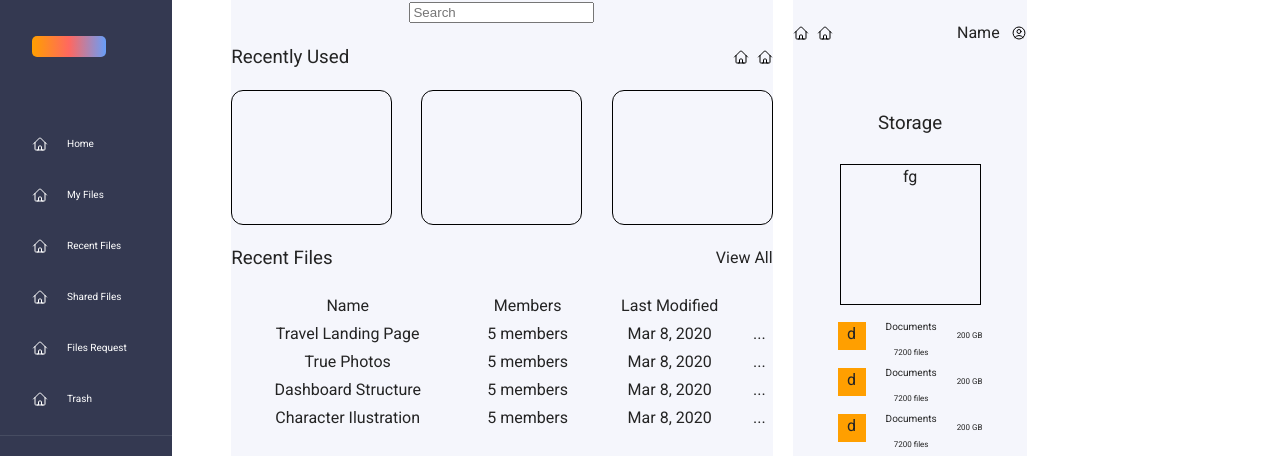
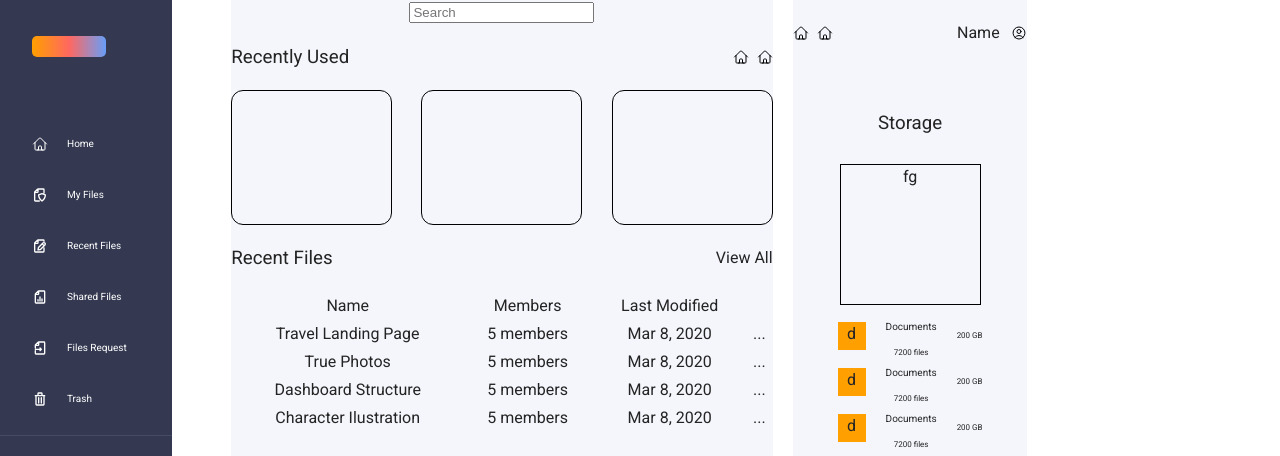
Before and after one commit to lexcode1227/CSS-Nerdery-Challenge, a React (Vite) app: page / in a window 1280 px wide. Shown: the top 456 px of the page. Built offline with nearby package versions, Linux system fonts and the light colour scheme.

Commit message:
add icons to the left sidebar

```diff
--- a/src/components/Sidebar.tsx
+++ b/src/components/Sidebar.tsx
@@ -14,32 +14,32 @@ const Sidebar = () => {
                 Home
             </li>
             <li>
-                <svg xmlns="http://www.w3.org/2000/svg" fill="none" viewBox="0 0 24 24" stroke-width="1.5" stroke="currentColor">
-                    <path stroke-linecap="round" stroke-linejoin="round" d="m2.25 12 8.954-8.955c.44-.439 1.152-.439 1.591 0L21.75 12M4.5 9.75v10.125c0 .621.504 1.125 1.125 1.125H9.75v-4.875c0-.621.504-1.125 1.125-1.125h2.25c.621 0 1.125.504 1.125 1.125V21h4.125c.621 0 1.125-.504 1.125-1.125V9.75M8.25 21h8.25" />
+                <svg aria-hidden="true" xmlns="http://www.w3.org/2000/svg" width="24" height="24" fill="none" viewBox="0 0 24 24">
+                    <path stroke="currentColor" stroke-linecap="round" stroke-linejoin="round" stroke-width="2" d="M18 9V4a1 1 0 0 0-1-1H8.914a1 1 0 0 0-.707.293L4.293 7.207A1 1 0 0 0 4 7.914V20a1 1 0 0 0 1 1h6M9 3v4a1 1 0 0 1-1 1H4m11 13a11.426 11.426 0 0 1-3.637-3.99A11.139 11.139 0 0 1 10 11.833L15 10l5 1.833a11.137 11.137 0 0 1-1.363 5.176A11.425 11.425 0 0 1 15.001 21Z"/>
                 </svg>
                 My Files
             </li>
             <li>
-                <svg xmlns="http://www.w3.org/2000/svg" fill="none" viewBox="0 0 24 24" stroke-width="1.5" stroke="currentColor">
-                    <path stroke-linecap="round" stroke-linejoin="round" d="m2.25 12 8.954-8.955c.44-.439 1.152-.439 1.591 0L21.75 12M4.5 9.75v10.125c0 .621.504 1.125 1.125 1.125H9.75v-4.875c0-.621.504-1.125 1.125-1.125h2.25c.621 0 1.125.504 1.125 1.125V21h4.125c.621 0 1.125-.504 1.125-1.125V9.75M8.25 21h8.25" />
+                <svg aria-hidden="true" xmlns="http://www.w3.org/2000/svg" width="24" height="24" fill="none" viewBox="0 0 24 24">
+                    <path stroke="currentColor" stroke-linecap="round" stroke-linejoin="round" stroke-width="2" d="M18 5V4a1 1 0 0 0-1-1H8.914a1 1 0 0 0-.707.293L4.293 7.207A1 1 0 0 0 4 7.914V20a1 1 0 0 0 1 1h12a1 1 0 0 0 1-1v-5M9 3v4a1 1 0 0 1-1 1H4m11.383.772 2.745 2.746m1.215-3.906a2.089 2.089 0 0 1 0 2.953l-6.65 6.646L9 17.95l.739-3.692 6.646-6.646a2.087 2.087 0 0 1 2.958 0Z"/>
                 </svg>
                 Recent Files
             </li>
             <li>
-                <svg xmlns="http://www.w3.org/2000/svg" fill="none" viewBox="0 0 24 24" stroke-width="1.5" stroke="currentColor">
-                    <path stroke-linecap="round" stroke-linejoin="round" d="m2.25 12 8.954-8.955c.44-.439 1.152-.439 1.591 0L21.75 12M4.5 9.75v10.125c0 .621.504 1.125 1.125 1.125H9.75v-4.875c0-.621.504-1.125 1.125-1.125h2.25c.621 0 1.125.504 1.125 1.125V21h4.125c.621 0 1.125-.504 1.125-1.125V9.75M8.25 21h8.25" />
+                <svg aria-hidden="true" xmlns="http://www.w3.org/2000/svg" width="24" height="24" fill="none" viewBox="0 0 24 24">
+                    <path stroke="currentColor" stroke-linecap="round" stroke-linejoin="round" stroke-width="2" d="M10 3v4a1 1 0 0 1-1 1H5m4 10v-2m3 2v-6m3 6v-3m4-11v16a1 1 0 0 1-1 1H6a1 1 0 0 1-1-1V7.914a1 1 0 0 1 .293-.707l3.914-3.914A1 1 0 0 1 9.914 3H18a1 1 0 0 1 1 1Z"/>
                 </svg>
                 Shared Files
             </li>
             <li>
-                <svg xmlns="http://www.w3.org/2000/svg" fill="none" viewBox="0 0 24 24" stroke-width="1.5" stroke="currentColor">
-                    <path stroke-linecap="round" stroke-linejoin="round" d="m2.25 12 8.954-8.955c.44-.439 1.152-.439 1.591 0L21.75 12M4.5 9.75v10.125c0 .621.504 1.125 1.125 1.125H9.75v-4.875c0-.621.504-1.125 1.125-1.125h2.25c.621 0 1.125.504 1.125 1.125V21h4.125c.621 0 1.125-.504 1.125-1.125V9.75M8.25 21h8.25" />
-                </svg>
+            <svg aria-hidden="true" xmlns="http://www.w3.org/2000/svg" width="24" height="24" fill="none" viewBox="0 0 24 24">
+                <path stroke="currentColor" stroke-linecap="round" stroke-linejoin="round" stroke-width="2" d="M5 12V7.914a1 1 0 0 1 .293-.707l3.914-3.914A1 1 0 0 1 9.914 3H18a1 1 0 0 1 1 1v16a1 1 0 0 1-1 1H6a1 1 0 0 1-1-1v-4m5-13v4a1 1 0 0 1-1 1H5m0 6h9m0 0-2-2m2 2-2 2"/>
+            </svg>
                 Files Request
             </li>
             <li>
-                <svg xmlns="http://www.w3.org/2000/svg" fill="none" viewBox="0 0 24 24" stroke-width="1.5" stroke="currentColor">
-                    <path stroke-linecap="round" stroke-linejoin="round" d="m2.25 12 8.954-8.955c.44-.439 1.152-.439 1.591 0L21.75 12M4.5 9.75v10.125c0 .621.504 1.125 1.125 1.125H9.75v-4.875c0-.621.504-1.125 1.125-1.125h2.25c.621 0 1.125.504 1.125 1.125V21h4.125c.621 0 1.125-.504 1.125-1.125V9.75M8.25 21h8.25" />
+                <svg aria-hidden="true" xmlns="http://www.w3.org/2000/svg" width="24" height="24" fill="none" viewBox="0 0 24 24">
+                    <path stroke="currentColor" stroke-linecap="round" stroke-linejoin="round" stroke-width="2" d="M5 7h14m-9 3v8m4-8v8M10 3h4a1 1 0 0 1 1 1v3H9V4a1 1 0 0 1 1-1ZM6 7h12v13a1 1 0 0 1-1 1H7a1 1 0 0 1-1-1V7Z"/>
                 </svg>
                 Trash
             </li>
```
